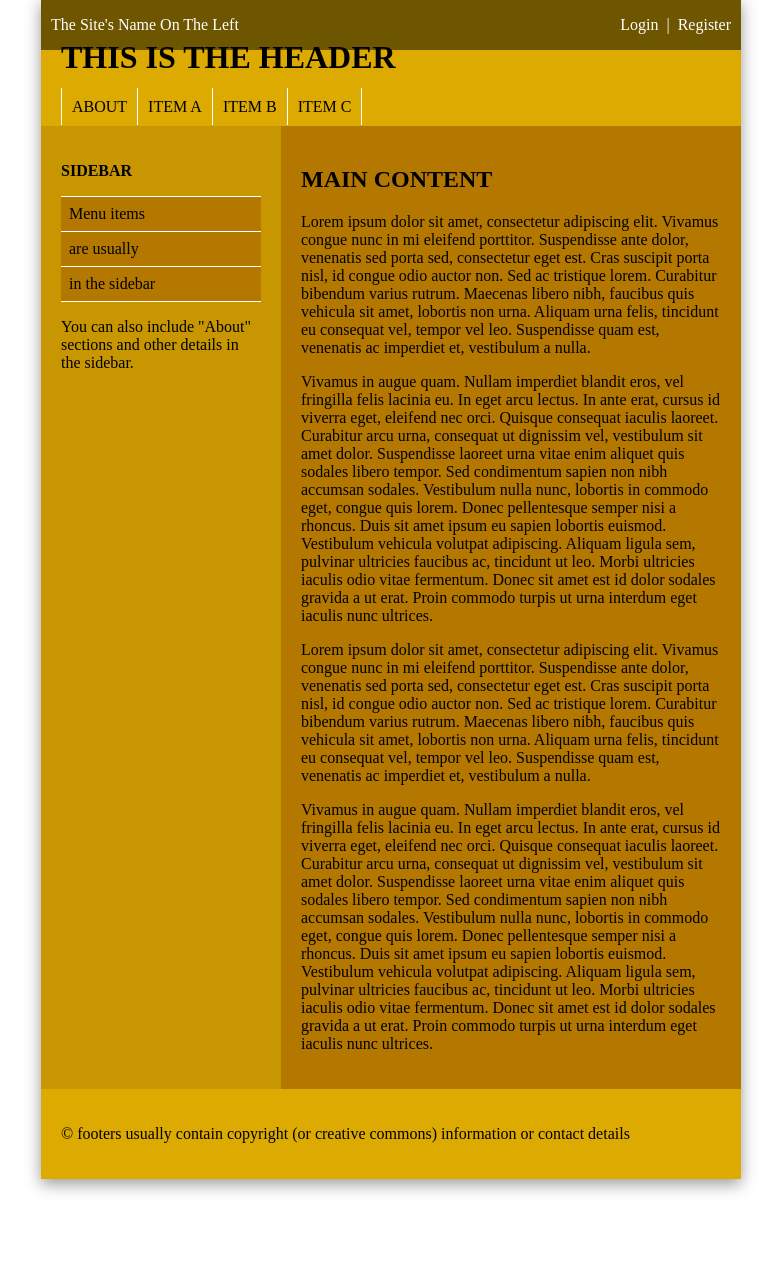
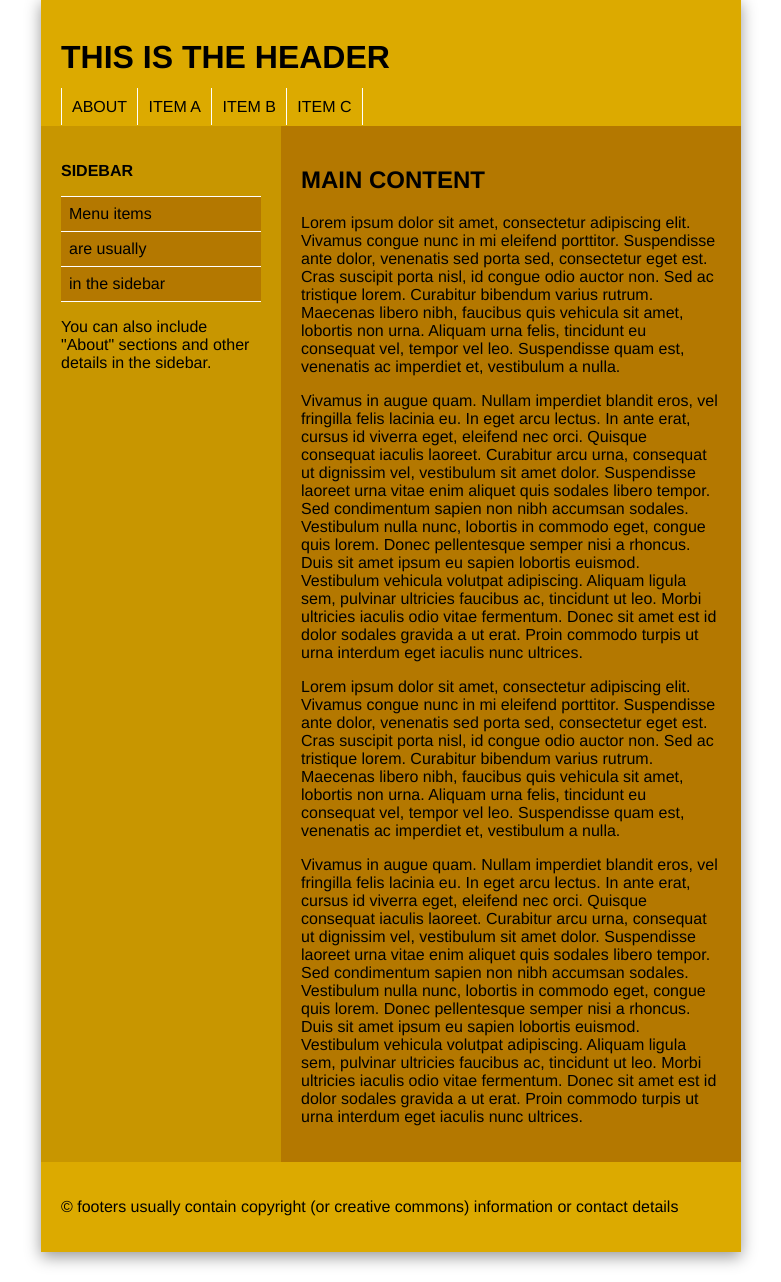
Before and after one commit to jeffThompson/WebDesignExamples, a PHP site: page / in a window 1280 px wide. Shown: the whole page, without its empty margins (249-1030 px from the left). Before the commit the page ends 1193 px from the top, so only its background shows below. Run offline with PHP 8.4, Linux system fonts and the light colour scheme.

Commit message:
Updated headers/sidebar example

```diff
--- a/05_headers-footers-and-sidebars/index.html
+++ b/05_headers-footers-and-sidebars/index.html
@@ -1,7 +1,6 @@
-<!DOCTYPE html PUBLIC "-//W3C//DTD XHTML 1.0 Transitional//EN" "http://www.w3.org/TR/xhtml1/DTD/xhtml1-transitional.dtd">
-<html xmlns="http://www.w3.org/1999/xhtml">
+<!DOCTYPE html>
+<html>
 	<head>
-<meta http-equiv="Content-Type" content="text/html; charset=UTF-8" />
 		<title>Headers, Footers, Etc</title>
 		<link href="stylesheet.css" rel="stylesheet" type="text/css" />
 	</head>
@@ -12,10 +11,11 @@
 		<div id="wrapper">
 
 			<!-- BONUS: login window; add later -->
+			<!--
 			<div id="login">
 				<p style="float:left">The Site's Name On The Left</p>
 				<p style="float:right"><a href="#">Login</a>&nbsp;&nbsp;|&nbsp;&nbsp;<a href="#">Register</a></p>
-</div>  <!-- end login -->
+			</div> -->  <!-- end login -->
 
 			<!-- header in a fixed position -->
 			<div id="header">
--- a/05_headers-footers-and-sidebars/stylesheet.css
+++ b/05_headers-footers-and-sidebars/stylesheet.css
@@ -3,6 +3,7 @@
 
 html, body {
 	background-color: white;	/* even though it's likely the default, better to declare it */
+	font-family: Helvetica, Arial, sans-serif;
 }
 
 /* MENU LINKS */
@@ -39,7 +40,7 @@ li a:active, li a:hover {
 	padding: 0 10px 0 10px;
 	color: white;
 	background-color: rgb(0,0,0);					/* fallback for older browsers */
-	background-color: rgba(0,0,0, 0.5);		/* rgba means ALPHA */
+	background-color: rgba(0,0,0, 0.5);		/* rgba means ALPHA, or transparency */
 
 	/* more details at: http://stackoverflow.com/a/4717600 (we could use the CSS opacity, but this would affect the text too!) */
 }
```
Lines whose indentation alone changed are shown as unchanged.
